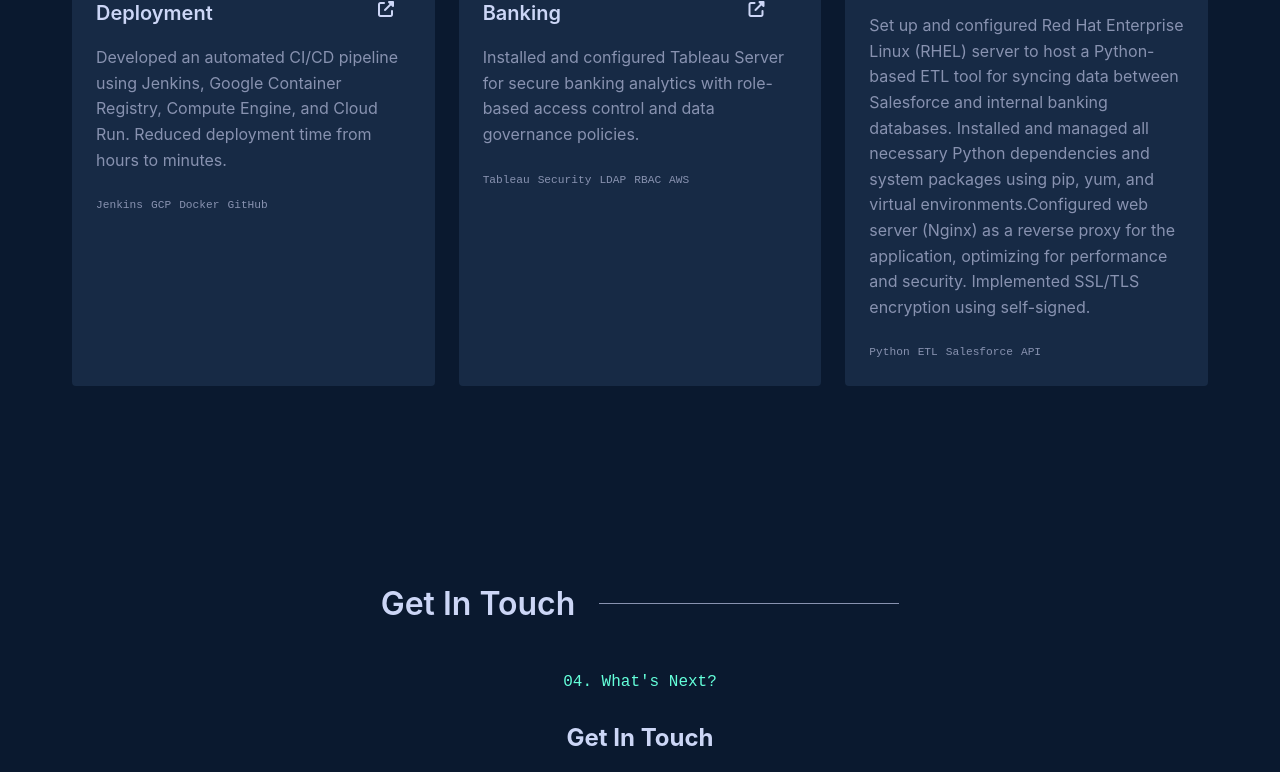
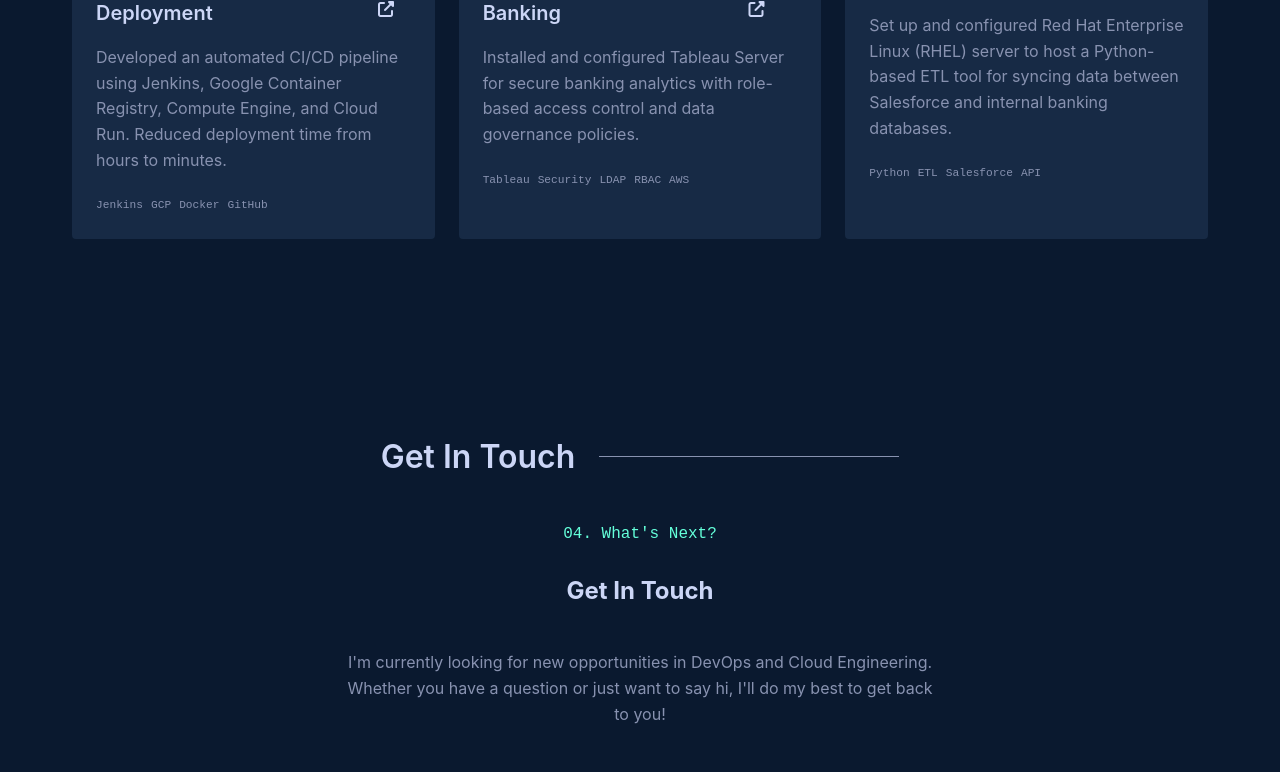
Before and after one commit to Mahesh-vulnsecure/portfolio, a plain HTML site: page index.html in a window 1280 px wide. Shown: the part 2537-3309 px from the top of the page. Drawn offline with Linux system fonts and the light colour scheme.

Commit message:
short-end the description in ETL project description

```diff
--- a/index.html
+++ b/index.html
@@ -697,7 +697,7 @@
                         </div>
                     </div>
                     <p class="project-description">
-                        Set up and configured Red Hat Enterprise Linux (RHEL) server to host a Python-based ETL tool for syncing data between Salesforce and internal banking databases. Installed and managed all necessary Python dependencies and system packages using pip, yum, and virtual environments.Configured web server (Nginx) as a reverse proxy for the application, optimizing for performance and security. Implemented SSL/TLS encryption using self-signed.</p>
+                        Set up and configured Red Hat Enterprise Linux (RHEL) server to host a Python-based ETL tool for syncing data between Salesforce and internal banking databases.</p>
                     <div class="project-tech">
                         <span class="tech-item">Python</span>
                         <span class="tech-item">ETL</span>
```
